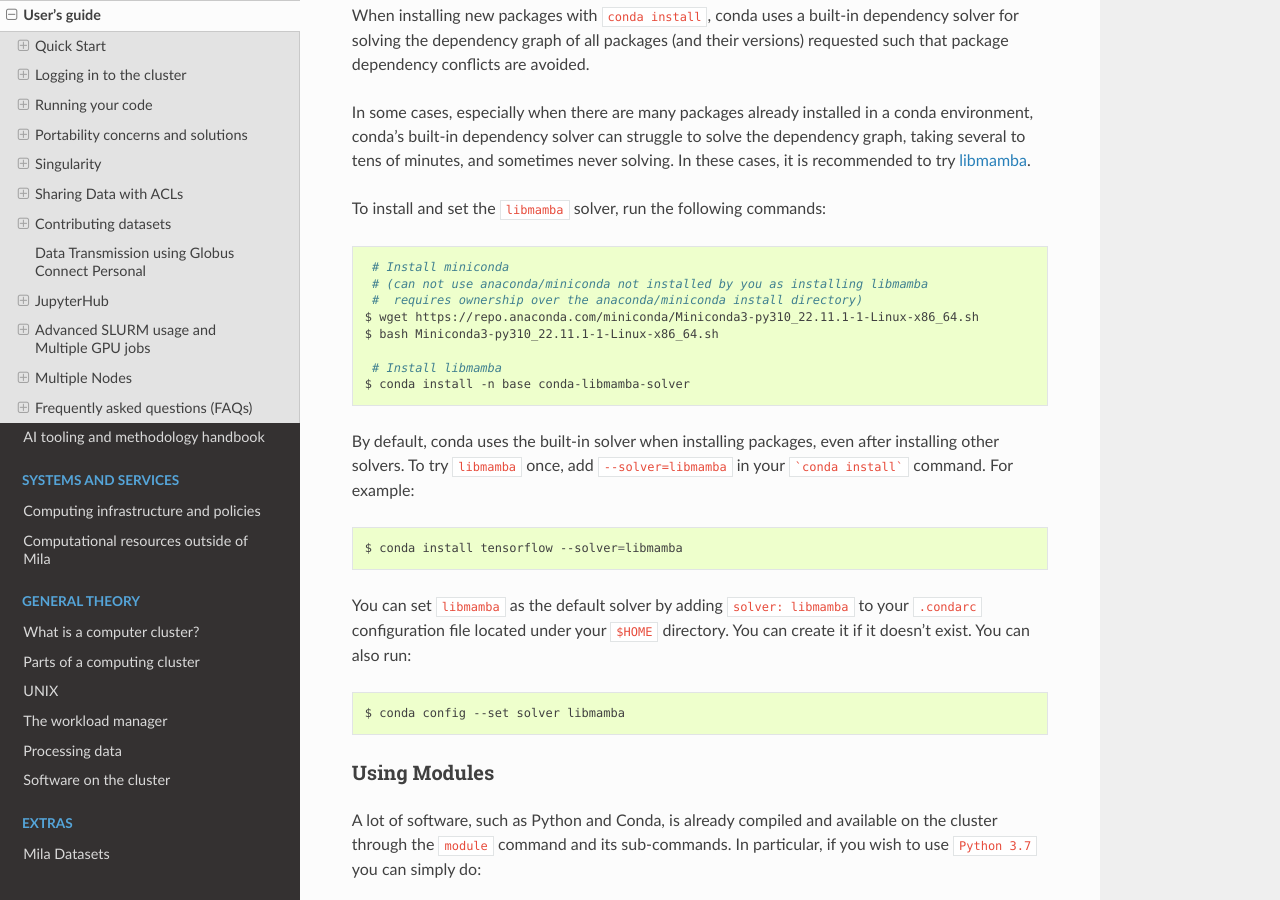
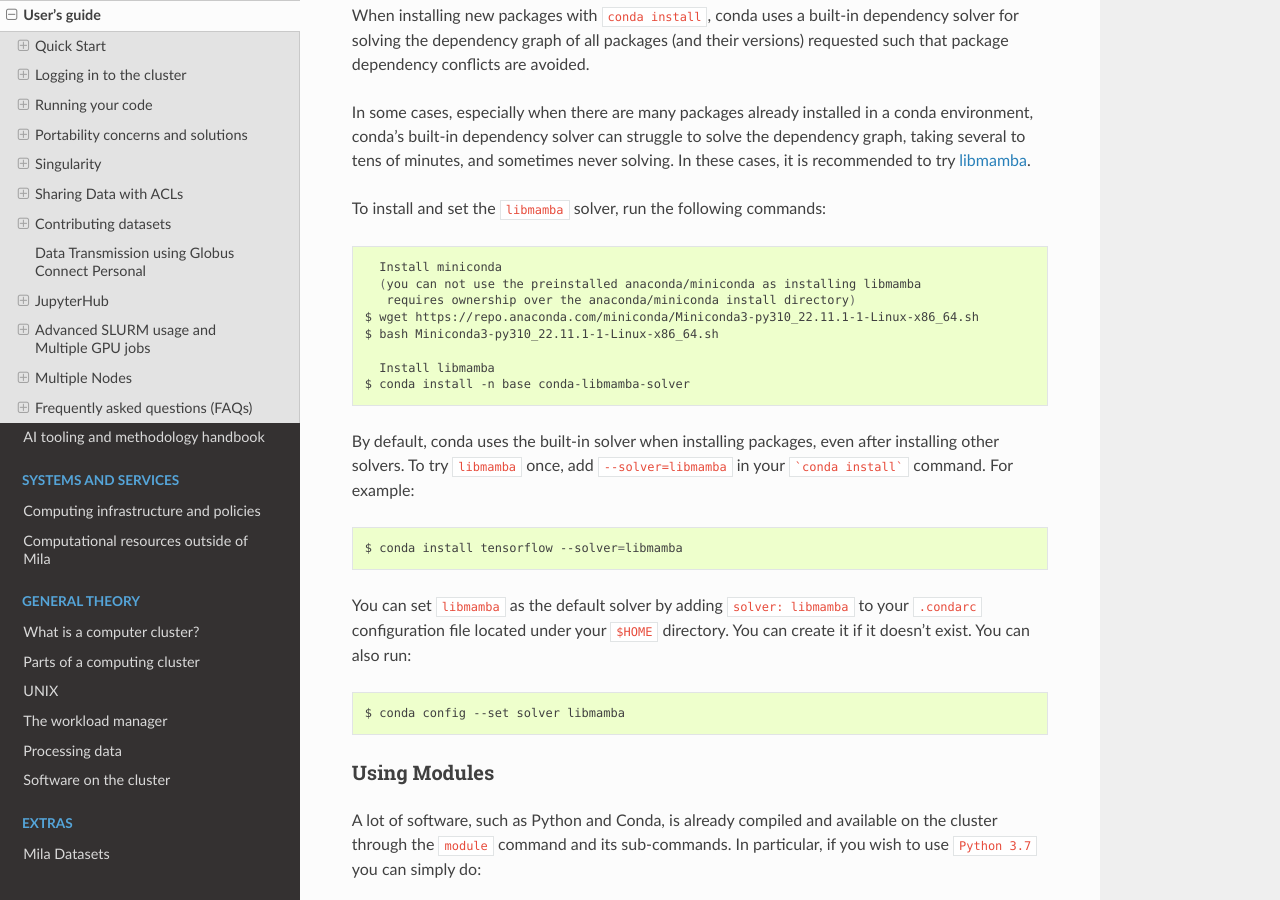
Before and after one commit to mila-iqia/mila-docs, a Sphinx documentation site: the page built from docs/Userguide.rst, in a window 1280 px wide and 900 px high, scrolled down 14469 px. Built offline with Sphinx 7.4.7 and the Read the Docs theme 2.0.0, drawn with Linux system fonts in a browser that asks for light colours.

Commit message:
Update docs/Userguide_python.rst
Co-authored-by: satyaog <satyaog@gmail.com>

```diff
--- a/docs/Userguide_python.rst
+++ b/docs/Userguide_python.rst
@@ -122,13 +122,13 @@ To install and set the ``libmamba`` solver, run the following commands:
 
 .. prompt:: bash $, auto
 
-   \# Install miniconda
-   \# (can not use anaconda/miniconda not installed by you as installing libmamba
-   \#  requires ownership over the anaconda/miniconda install directory)
+   # Install miniconda
+   # (you can not use the preinstalled anaconda/miniconda as installing libmamba
+   #  requires ownership over the anaconda/miniconda install directory)
    $ wget https://repo.anaconda.com/miniconda/Miniconda3-py310_22.11.1-1-Linux-x86_64.sh
    $ bash Miniconda3-py310_22.11.1-1-Linux-x86_64.sh
 
-   \# Install libmamba
+   # Install libmamba
    $ conda install -n base conda-libmamba-solver
 
 By default, conda uses the built-in solver when installing packages, even after
```
